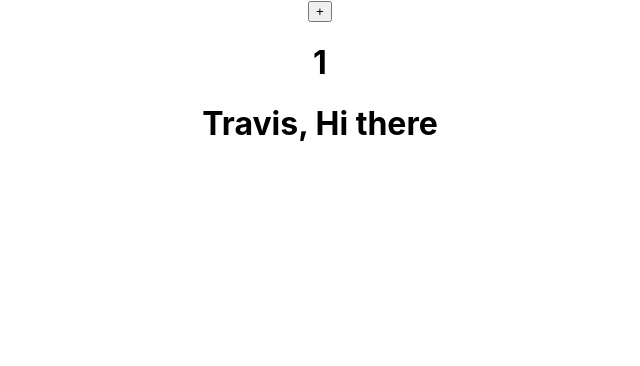
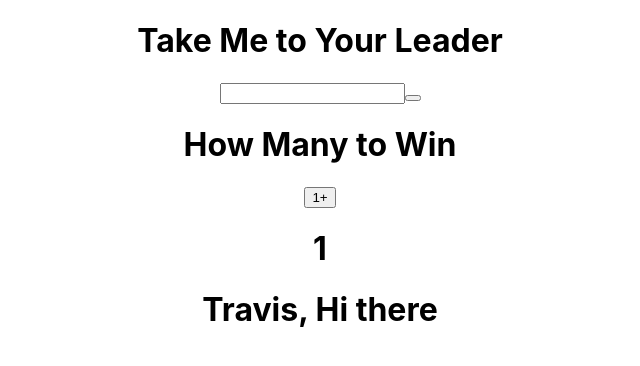
Before and after one commit to Travis-Franklin/solo-react-app, a React (Create React App) app: page / in a window 1280 px wide. Shown: the top 366 px of the page, without its empty margins (320-960 px from the left). Built offline with nearby package versions, Linux system fonts and the light colour scheme.

Commit message:
adds graph and counter functions

```diff
--- a/src/App.js
+++ b/src/App.js
@@ -4,10 +4,15 @@ import './App.css';
 // import './Greet.js';
 import Greet from './Greet';
 import Counter from './Counter';
+import HowManyToWin from './HowManyToWin';
 
 function App() {
   return (
     <div className="App">
+      <h1>Take Me to Your Leader</h1>
+      <HowManyToWin
+
+      />
       <Counter/>
       <Greet
         whom="Travis"
--- a/src/Counter.js
+++ b/src/Counter.js
@@ -10,7 +10,7 @@ class Counter extends React.Component{
     render () {
         return (
         <div>
-        <button onClick ={this._incrementValue}>{this._incrementValue} +</button>
+        <button onClick ={this._incrementValue}>{this.state.value}+</button>
         <h1>{this.state.value}</h1>
         </div>)
     }
--- /dev/null
+++ b/src/HowManyToWin.js
@@ -0,0 +1,43 @@
+import React from 'react';
+
+class HowManyToWin extends React.Component{
+    constructor(props){
+        super(props);
+        this.state = {
+            value: "",
+        };
+        // this.handleChange = this.handleChange.bind(this);
+        this.handleSubmit = this.handleSubmit.bind(this);
+    }
+    handleSubmit(event){
+        event.preventDefault();
+    }
+    handleChange(event){
+        event.handleChange();
+    }
+
+    _SendHowMany = () => {
+        console.log(this.state.value, 'line 11');
+        let userInput = event.target.value;
+        this.setState({
+            value: userInput,
+        })
+    }
+
+
+
+    render () {
+        return(
+            <div>
+               <form onSubmit={this.handleSubmit}>
+                   <input type="number">
+                   </input>
+                   <button type="submit" onClick={this._SendHowMany}></button>
+                </form>
+               <h1>{this.state.value} How Many to Win</h1>
+            </div>
+        )
+    }
+}
+
+export default HowManyToWin;
```
Also changed, not shown: src/Graph.js (added).
